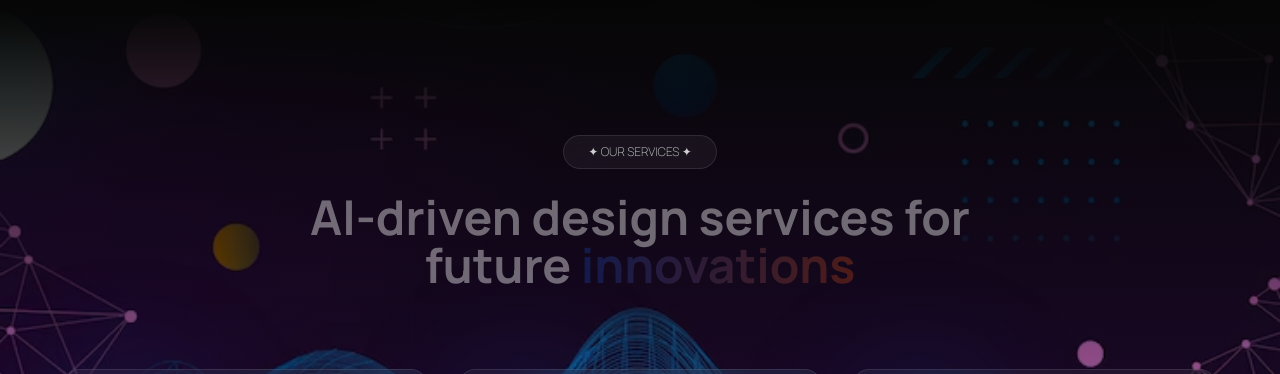
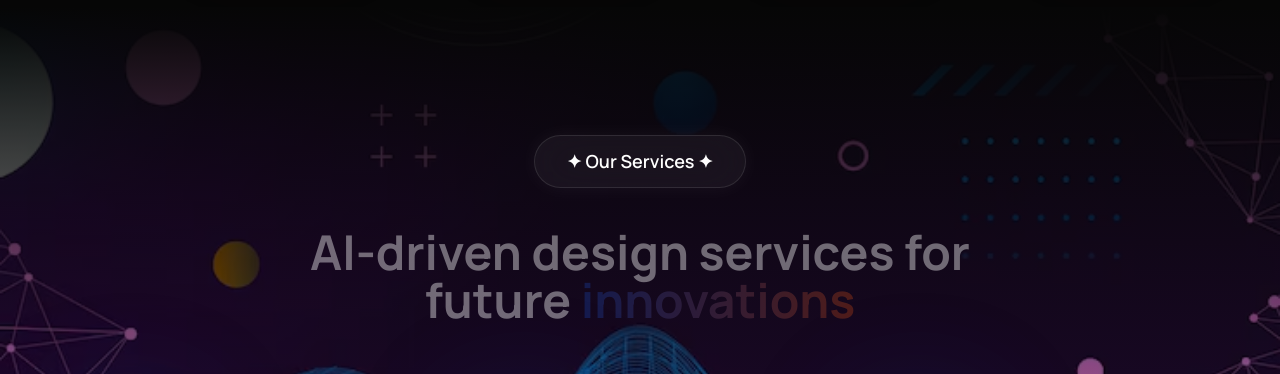
Before and after one commit to kavon-11/Huawei, a React (Vite) app: page / in a window 1280 px wide. Shown: the part 1680-2054 px from the top of the page. Built offline with nearby package versions, Linux system fonts and the light colour scheme.

Commit message:
Gradients and SEction Badge Adjustment

```diff
--- a/src/components/GradientText.jsx
+++ b/src/components/GradientText.jsx
@@ -1,21 +1,44 @@
 export default function GradientText({ children }) {
   return (
-    <span className="group inline-block">
+    <span className="group inline-block relative">
       <span
         className="
+          absolute
+          top-0
+          left-0
           text-transparent
           bg-clip-text
           bg-gradient-to-r
           from-[#15399A]
           to-[#A93E17]
-          transition-all
-          duration-500
-          group-hover:from-[#A93E17]
-          group-hover:to-[#15399A]
+          transition-opacity
+          duration-700
+          ease-in-out
+          group-hover:opacity-0
         "
       >
         {children}
       </span>
+      <span
+        className="
+          absolute
+          top-0
+          left-0
+          text-transparent
+          bg-clip-text
+          bg-gradient-to-r
+          from-[#A93E17]
+          to-[#15399A]
+          opacity-0
+          transition-opacity
+          duration-700
+          ease-in-out
+          group-hover:opacity-100
+        "
+      >
+        {children}
+      </span>
+      <span className="invisible">{children}</span>
     </span>
   );
 }
--- /dev/null
+++ b/src/components/SectionBadge.jsx
@@ -0,0 +1,20 @@
+export default function SectionBadge({ text }) {
+  return (
+    <div className="relative z-10 flex justify-center mb-10">
+      <h1
+        className="
+            inline-flex items-center gap-2
+            font-manrope font-semibold text-[18px]
+            px-8 py-3
+            rounded-full
+            border border-white/10
+            bg-white/5 backdrop-blur-xl
+            shadow-[0_0_20px_rgba(255,255,255,0.05)]
+            text-white
+          "
+      >
+        ✦ {text} ✦
+      </h1>
+    </div>
+  );
+}
--- a/src/components/home/AboutUs.jsx
+++ b/src/components/home/AboutUs.jsx
@@ -1,9 +1,9 @@
 import ScrollAnimatedText from "./ScrollAnimatedText";
 import StatCard from "./StatCard";
-import img1 from "../../EchoAIAssets/about-item-image-1.png"
-import img2 from "../../EchoAIAssets/about-item-image-2.png"
-import img3 from "../../EchoAIAssets/about-item-image-3.png"
-import img4 from "../../EchoAIAssets/about-item-image-4.png"
+import img1 from "../../EchoAIAssets/about-item-image-1.png";
+import img2 from "../../EchoAIAssets/about-item-image-2.png";
+import img3 from "../../EchoAIAssets/about-item-image-3.png";
+import img4 from "../../EchoAIAssets/about-item-image-4.png";
 import {
   FaCheckCircle,
   FaProjectDiagram,
@@ -12,8 +12,7 @@ import {
 } from "react-icons/fa";
 import Shape2 from "../shapes/shape2";
 import Shape4 from "../shapes/shape4";
-
-
+import SectionBadge from "../SectionBadge";
 
 export default function AboutUs() {
   return (
@@ -22,22 +21,7 @@ export default function AboutUs() {
       style={{ backgroundColor: "#060606" }}
     >
       {/* ABOUT BADGE */}
-      <div className="relative z-10 flex justify-center mb-10">
-        <h1
-          className="
-            inline-flex items-center gap-2
-            font-manrope font-semibold text-[18px]
-            px-8 py-3
-            rounded-full
-            border border-white/10
-            bg-white/5 backdrop-blur-xl
-            shadow-[0_0_20px_rgba(255,255,255,0.05)]
-            text-white
-          "
-        >
-          ✦ About Us ✦
-        </h1>
-      </div>
+      <SectionBadge text="About Us" />
 
       {/* MAIN TEXT */}
       <ScrollAnimatedText text="Our team of data scientists, engineers, and designers work at the intersection technology and strategy turning complex challenges into simple, AI powered solutions." />
--- a/src/components/home/Hero.jsx
+++ b/src/components/home/Hero.jsx
@@ -42,13 +42,22 @@ export default function Hero() {
             </button>
           </Link>
           <Link to="/auth">
-            <button
-              className="px-7 py-3 rounded-full text-white transition hover:scale-105  font-bold"
-              style={{
-                background: "linear-gradient(90deg, #15399A 0%, #A93E17 100%)",
-              }}
-            >
-              Join Now
+            <button className="px-7 py-3 rounded-full text-white font-bold relative overflow-hidden group transition-all duration-500">
+              <span
+                className="absolute inset-0 transition-all duration-700 ease-in-out"
+                style={{
+                  background:
+                    "linear-gradient(90deg, #15399A 0%, #A93E17 100%)",
+                }}
+              ></span>
+              <span
+                className="absolute inset-0 opacity-0 group-hover:opacity-100 transition-opacity duration-700 ease-in-out"
+                style={{
+                  background:
+                    "linear-gradient(90deg, #A93E17 0%, #15399A 100%)",
+                }}
+              ></span>
+              <span className="relative z-10">Join Now</span>
             </button>
           </Link>
         </div>
--- a/src/components/home/Services.jsx
+++ b/src/components/home/Services.jsx
@@ -9,6 +9,7 @@ import GradientText from "../GradientText";
 import Shape4 from "../shapes/shape4";
 
 import ScrollAnimatedText from "./ScrollAnimatedText";
+import SectionBadge from "../SectionBadge";
 
 export default function Services() {
   const { scrollYProgress } = useScroll();
@@ -29,19 +30,7 @@ export default function Services() {
       <div className="absolute inset-0 bg-gradient-to-b from-[#060606] via-black/40 to-[#060606]"></div>
 
       {/* Badge */}
-      <div className="relative z-10 flex justify-center mb-6">
-        <span
-          className="
-            inline-flex items-center gap-2
-            px-6 py-2 rounded-full
-            border border-white/10
-            bg-white/5 backdrop-blur
-            text-xs text-white/80
-          "
-        >
-          ✦ OUR SERVICES ✦
-        </span>
-      </div>
+      <SectionBadge text="Our Services" />
 
       {/* Title */}
       <motion.h2
```
